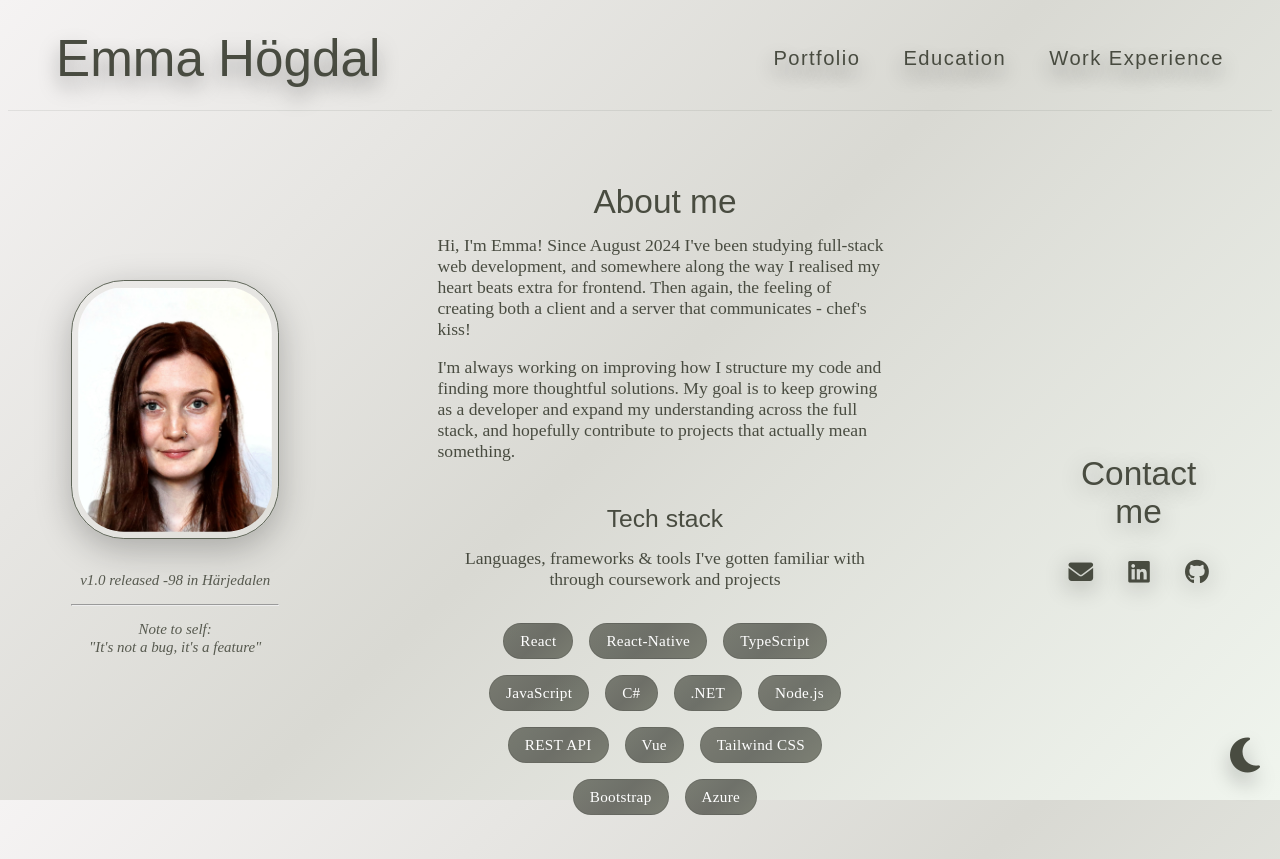
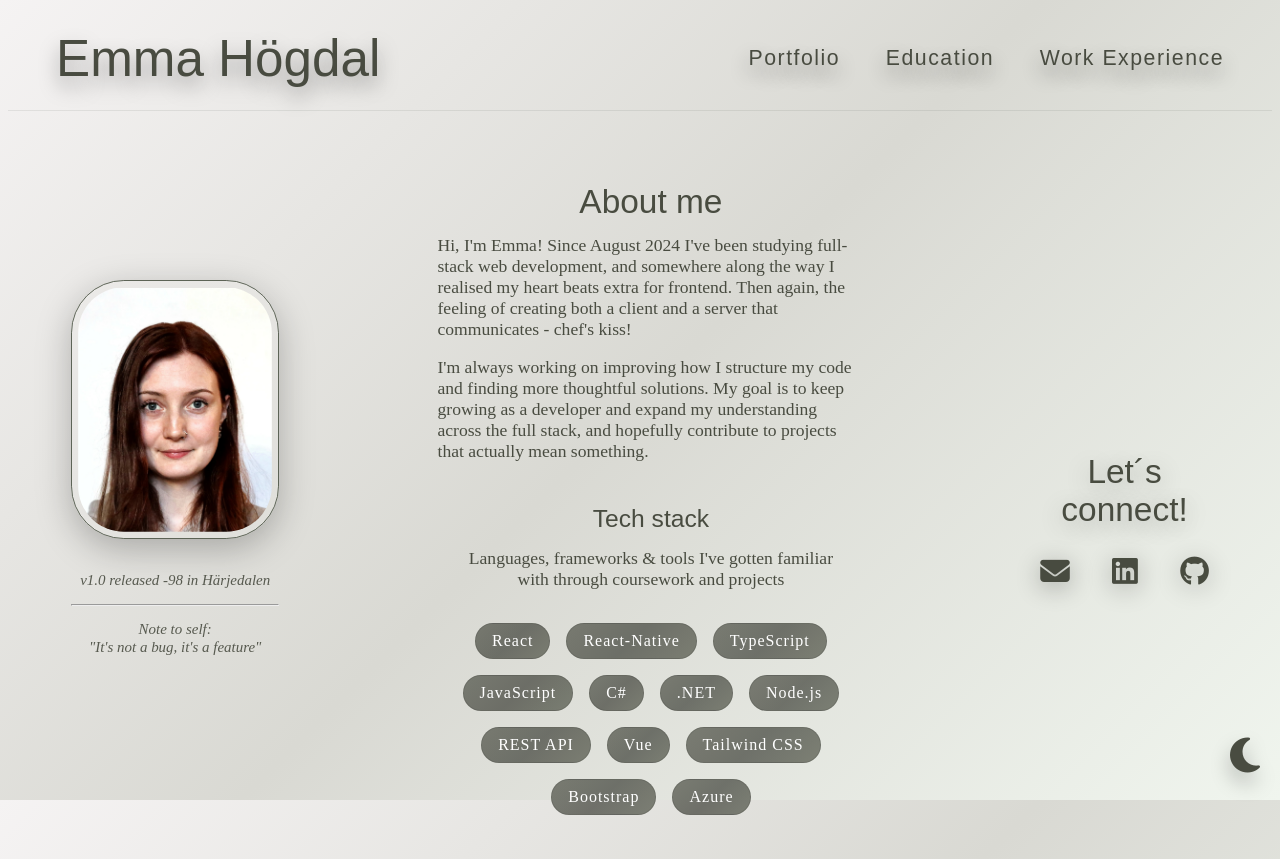
Before and after one commit to Dilemma98/emmahogdal, a React (Vite) app: page / in a window 1280 px wide. Built offline with nearby package versions, Linux system fonts and the light colour scheme; a web font is replaced by a local one.

Commit message:
touching up

```diff
--- a/src/components/contact.tsx
+++ b/src/components/contact.tsx
@@ -3,9 +3,9 @@ import "../stylesheets/mainpart.css";
 const ContactMe = () => {
     return (
         <div className="contactMe">
-            <h2>Contact me</h2>
+            <h2>Let´s connect!</h2>
             <div className="links">
-                <a href="mailto:emma.h98@outlook.com" target="_blank"><i className="fa-solid fa-envelope"></i></a>
+                <a href="mailto:emma.h98@outlook.com" ><i className="fa-solid fa-envelope"></i></a>
                 <a href="https://www.linkedin.com/in/emma-h%C3%B6gdal-07167b326/" target="_blank"><i className="fa-brands fa-linkedin"></i></a>
                 <a href="https://github.com/Dilemma98" target="_blank"><i className="fa-brands fa-github"></i></a>
             </div>
--- a/src/components/header.tsx
+++ b/src/components/header.tsx
@@ -1,19 +1,41 @@
-import { Link } from "react-router-dom";
+import { NavLink , Link} from "react-router-dom";
 import "../stylesheets/header.css";
 
 const Header = () => {
   return (
     <header className="header">
-      <h1><Link to="/">Emma Högdal</Link></h1>
+      <h1>
+        <Link to="/">Emma Högdal</Link>
+      </h1>
+
       <nav className="navBar">
         <ul>
-          <li><Link to="/portfolio">Portfolio</Link></li>
-          <li><Link to="/education">Education</Link></li>
           <li>
-            <Link to="/workexperience" className="workLink">
+            <NavLink
+              to="/portfolio"
+              className={({ isActive }) => isActive ? "active" : ""}
+            >
+              Portfolio
+            </NavLink>
+          </li>
+
+          <li>
+            <NavLink
+              to="/education"
+              className={({ isActive }) => isActive ? "active" : ""}
+            >
+              Education
+            </NavLink>
+          </li>
+
+          <li>
+            <NavLink
+              to="/workexperience"
+              className={({ isActive }) => isActive ? "active workLink" : "workLink"}
+            >
               <span className="desktopText">Work Experience</span>
               <span className="mobileText">Work Exp.</span>
-            </Link>
+            </NavLink>
           </li>
         </ul>
       </nav>
--- a/src/components/portfolio.tsx
+++ b/src/components/portfolio.tsx
@@ -54,8 +54,7 @@ const Portfolio = () => {
         ))}
         <div className="projectCard infoCard">
           <p className="info">
-            A selection of my most relevant work including fullstack applications,
-            mobile development and real-time systems.
+            A selection of my most relevant work including <b>fullstack</b> applications, <b> mobile</b>  development and <b>real-time</b> systems.
           </p>
         </div>
       </div>
--- a/src/stylesheets/education.css
+++ b/src/stylesheets/education.css
@@ -79,19 +79,19 @@
 }
 
 .timeline-period {
-    font-size: 0.85em;
+    font-size: 1em;
     opacity: 0.65;
     margin: 0 0 0.2rem;
 }
 
 .timeline-title {
-    font-size: 0.95em;
+    font-size: 1.1em;
     font-weight: 600;
     margin: 0 0 0.2rem;
 }
 
 .timeline-meta {
-    font-size: 0.85em;
+    font-size: 1em;
     opacity: 0.7;
     margin: 0;
 }
--- a/src/stylesheets/header.css
+++ b/src/stylesheets/header.css
@@ -14,7 +14,7 @@ header h1 a {
 }
 
 .navBar ul {
-    font-size: 0.9em;
+    font-size: 0.95em;
     display: flex;
     gap: 3em;
     justify-content: flex-end;
@@ -35,7 +35,15 @@ header h1 a {
     list-style: none;
     text-shadow: 0 10px 20px rgba(0, 0, 0, 0.45);
 }
-
+.active {
+  font-weight: 600;
+}
+body.darkMode .active{
+    border-bottom: 1px solid white;
+}
+body.lightMode .active{
+    border-bottom: 1px solid #4e5648;
+}
 .navBar a,
 header h1 a {
     text-decoration: none;
--- a/src/stylesheets/mainpart.css
+++ b/src/stylesheets/mainpart.css
@@ -11,7 +11,7 @@
   width: 70%;
   /* height: 50vh; */
   display: flex;
-  margin: 5% auto 0 auto;
+  margin: 3% auto 0 auto;
   gap: 10em;
   font-size: 1.16em;
 }
@@ -40,9 +40,9 @@
   color: #f2f2f2; */
   padding: 0.5rem 1rem;
   border-radius: 9999px;
-  font-size: 0.95rem;
+  font-size: 1rem;
   font-weight: 400;
-  letter-spacing: 0.3px;
+  letter-spacing: 1px;
   transition: all 0.2s ease;
   border: 1px solid rgba(255, 255, 255, 0.2);
 }
@@ -91,6 +91,7 @@
   display: flex;
   gap: 2.5em;
   justify-content: center;
+  font-size: 1.2em;
 }
 
 a {
--- a/src/stylesheets/portfolio.css
+++ b/src/stylesheets/portfolio.css
@@ -41,8 +41,8 @@
 
 .featuredOrNotHeader {
     font-family: 'Skeina', sans-serif;
-    font-weight: 600;
-    font-size: 1.6em;
+    font-weight: 100;
+    font-size: 1.8em;
 }
 .info{
     margin: 1em auto;
@@ -107,7 +107,7 @@
 /* TEXT */
 .projectCard p {
     font-size: 1.05em;
-    line-height: 1.4;
+    line-height: 1.6;
     margin-bottom: 2.5em;
 }
 
--- a/src/stylesheets/workExp.css
+++ b/src/stylesheets/workExp.css
@@ -70,19 +70,19 @@
 }
 
 .work-period {
-    font-size: 0.85em;
+    font-size: 1em;
     opacity: 0.6;
     margin: 0 0 0.15rem;
 }
 
 .work-title {
-    font-size: 0.95em;
+    font-size: 1.1em;
     font-weight: 600;
     margin: 0 0 0.1rem;
 }
 
 .work-meta {
-    font-size: 0.85em;
+    font-size: 1em;
     opacity: 0.7;
     margin: 0;
 }
```
